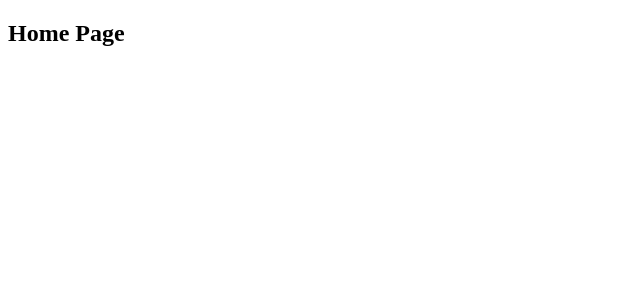
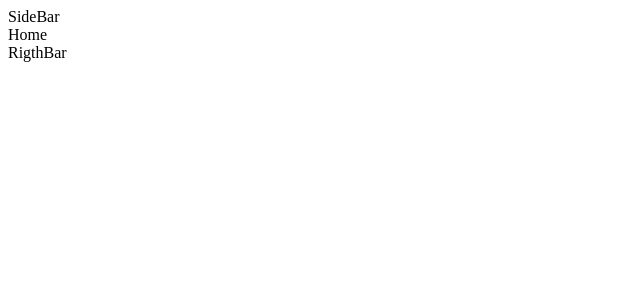
Before and after one commit to danieldjakam/my-portfolio, a React (Create React App) app: page / in a window 1280 px wide. Shown: the top 300 px of the page, without its empty margins (0-640 px from the left). Built offline with nearby package versions, Linux system fonts and the light colour scheme.

Commit message:
make structure 2

```diff
--- a/src/App.js
+++ b/src/App.js
@@ -1,13 +1,13 @@
 import React from 'react';
 import { BrowserRouter as Router, Route, Routes } from 'react-router-dom';
-import Home from './components/pages/Home';
+import ClientSide from './pages/ClientSide';
 
 function App() {
   return (
     <Router>
-        <Routes>
-          <Route path="" element={<Home />} />
-        </Routes>
+      <Routes>
+        <Route path="" element={<ClientSide />} />
+      </Routes>
     </Router>
   );
 }
--- /dev/null
+++ b/src/components/Sections/Home.jsx
@@ -0,0 +1,9 @@
+import React from 'react'
+
+function Home() {
+  return (
+    <div>Home</div>
+  )
+}
+
+export default Home
--- /dev/null
+++ b/src/components/global/RigthBar.jsx
@@ -0,0 +1,9 @@
+import React from 'react'
+
+function RigthBar() {
+  return (
+    <div>RigthBar</div>
+  )
+}
+
+export default RigthBar
--- /dev/null
+++ b/src/components/global/SideBar.jsx
@@ -0,0 +1,9 @@
+import React from 'react'
+
+function SideBar() {
+  return (
+    <div>SideBar</div>
+  )
+}
+
+export default SideBar
--- a/src/components/pages/Home.jsx
+++ /dev/null
@@ -1,7 +0,0 @@
-import React from 'react';
-
-function Home() {
-  return <h2>Home Page</h2>;
-}
-
-export default Home;
--- /dev/null
+++ b/src/pages/ClientSide.jsx
@@ -0,0 +1,18 @@
+import React from 'react'
+import SideBar from '../components/global/SideBar'
+import RigthBar from '../components/global/RigthBar'
+import Home from '../components/Sections/Home'
+
+function ClientSide() {
+    return (
+        <div>
+            <SideBar/>
+            <div className="main">
+                <Home/>
+            </div>
+            <RigthBar/>
+        </div>
+    )
+}
+
+export default ClientSide
```
Also changed, not shown: src/components/ui/sectionHeader.jsx (added, +9 -0 lines).
